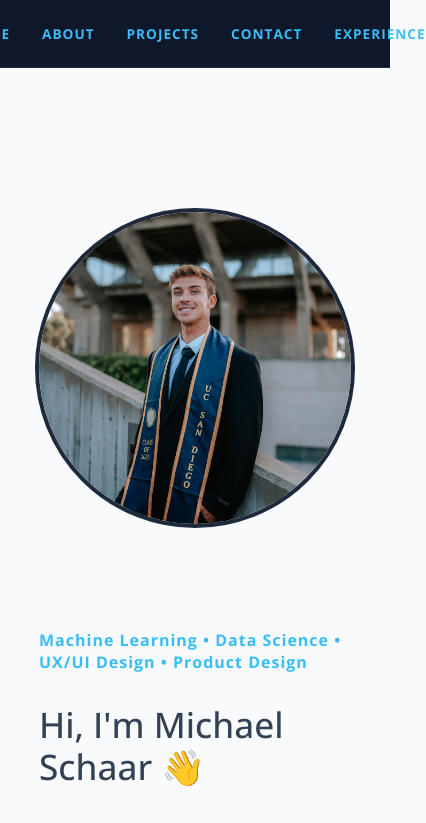
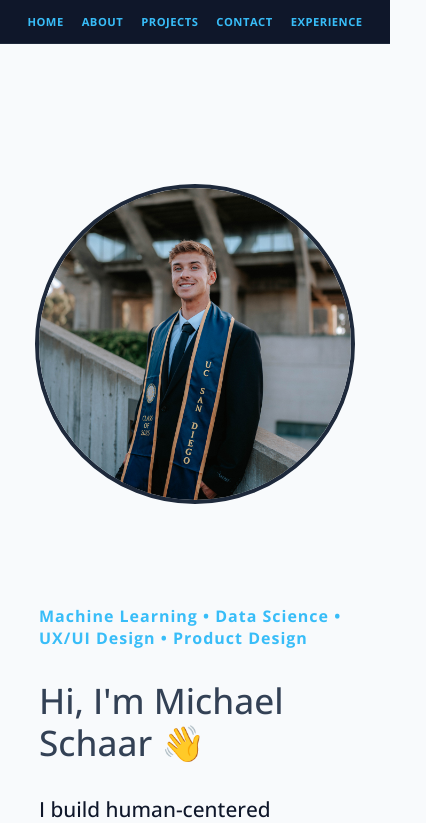
Before and after one commit to MichaelSchaar/michael-schaar-portfolio, a React (Vite) app: page / in a window 390 px wide. Shown: the top 823 px of the page, 426 px wide, since content can reach past the window. Built offline with nearby package versions, Linux system fonts and the light colour scheme.

Commit message:
Improve mobile navbar

```diff
--- a/src/App.css
+++ b/src/App.css
@@ -551,4 +551,38 @@ h1 {
     flex-direction: column;
   }
 
+@media (max-width: 768px) {
+  .resume-viewer {
+    display: none;
+  }
 }
+
+@media (max-width: 768px) {
+  .education-section,
+  .extracurricular-section {
+    flex-direction: column;
+    align-items: flex-start;
+  }
+
+  .education-logo,
+  .wave-image {
+    width: 120px;
+    margin-top: 15px;
+    align-self: center;
+  }
+}
+
+@media (max-width: 600px) {
+  .navbar {
+    padding: 14px 5%;
+    gap: 12px 18px;
+    flex-wrap: wrap;
+  }
+
+  .navbar a {
+    font-size: 0.7rem;
+    letter-spacing: 0.5px;
+  }
+}
+
+}
```
